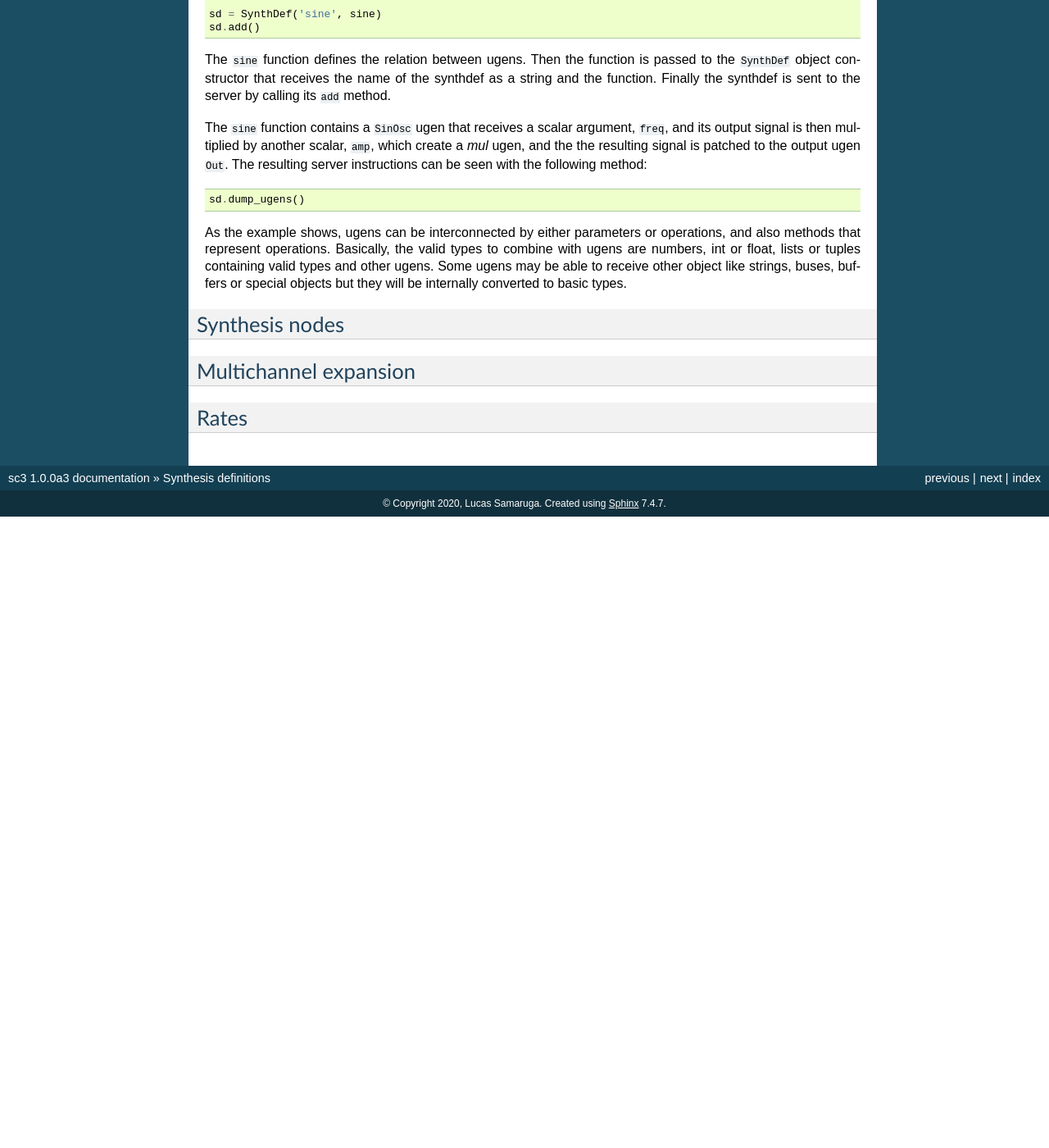
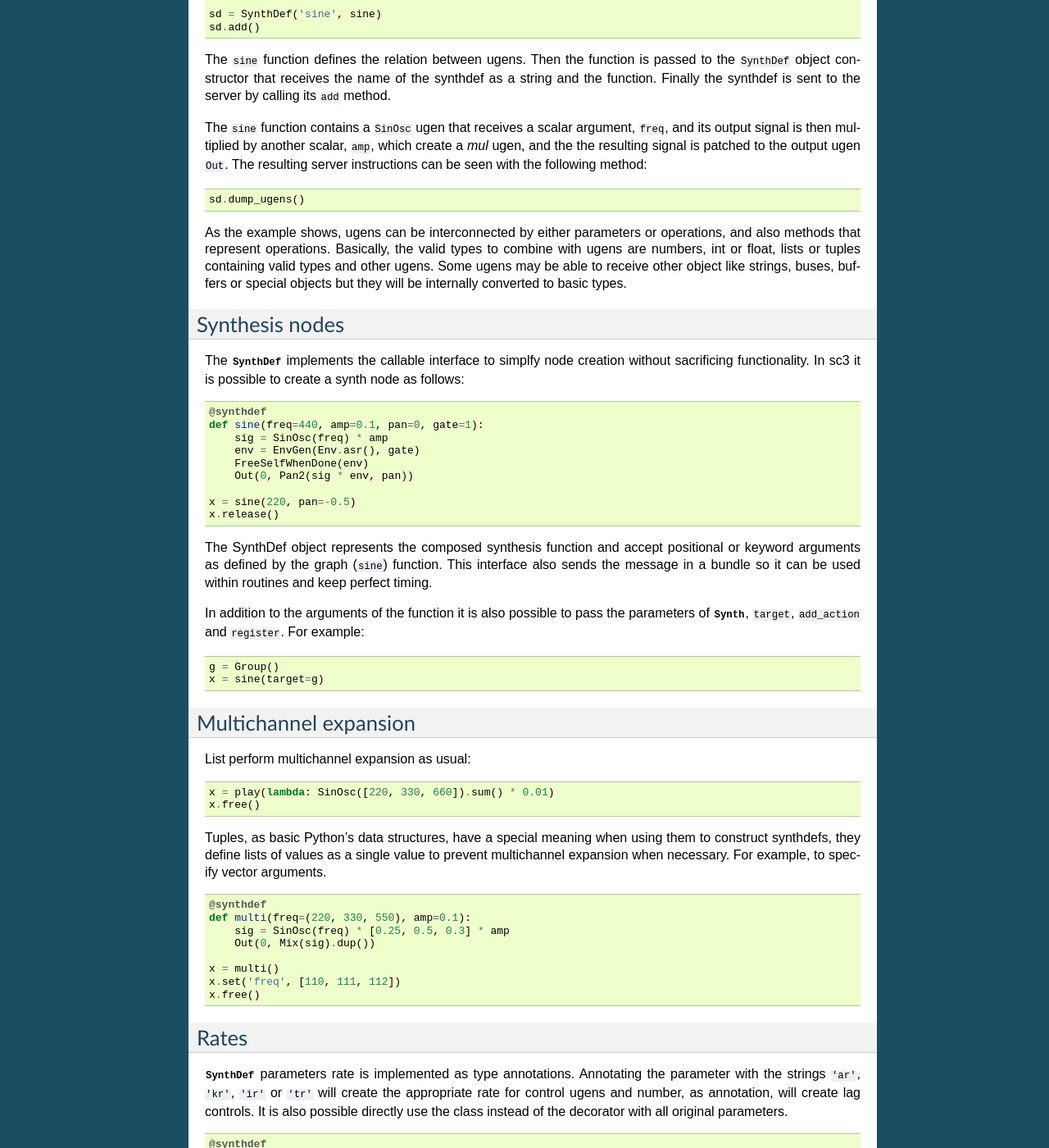
Before and after one commit to smrg-lm/sc3, a Sphinx documentation site: the page built from docs/source/intro/synthdef.rst, in a window 1280 px wide and 1400 px high, scrolled down 651 px. Shown: the whole window at 82% size. Built offline with Sphinx 7.4.7, drawn with Linux system fonts in a browser that asks for light colours; before the commit the page ends 1281 px from its top, so only the background shows below that; some of the changed text lies outside the part shown.

Commit message:
Synth doc

```diff
--- a/docs/source/intro/synthdef.rst
+++ b/docs/source/intro/synthdef.rst
@@ -69,10 +69,96 @@ internally converted to basic types.
 Synthesis nodes
 ---------------
 
+The :class:`SynthDef<sc3.synth.synthdef.SynthDef>` implements the callable
+interface to simplfy node creation without sacrificing functionality. In
+sc3 it is possible to create a synth node as follows:
+
+::
+
+  @synthdef
+  def sine(freq=440, amp=0.1, pan=0, gate=1):
+      sig = SinOsc(freq) * amp
+      env = EnvGen(Env.asr(), gate)
+      FreeSelfWhenDone(env)
+      Out(0, Pan2(sig * env, pan))
+
+  x = sine(220, pan=-0.5)
+  x.release()
+
+The SynthDef object represents the composed synthesis function and accept
+positional or keyword arguments as defined by the graph (``sine``) function.
+This interface also sends the message in a bundle so it can be used within
+routines and keep perfect timing.
+
+In addition to the arguments of the function it is also possible to pass the
+parameters of :class:`Synth<sc3.seq.node.Synth>`, ``target``, ``add_action``
+and ``register``. For example:
+
+::
+
+  g = Group()
+  x = sine(target=g)
+
 
 Multichannel expansion
 ----------------------
 
+List perform multichannel expansion as usual:
+
+::
+
+  x = play(lambda: SinOsc([220, 330, 660]).sum() * 0.01)
+  x.free()
+
+Tuples, as basic Python's data structures, have a special meaning when using
+them to construct synthdefs, they define lists of values as a single value
+to prevent multichannel expansion when necessary. For example, to specify
+vector arguments.
+
+::
+
+  @synthdef
+  def multi(freq=(220, 330, 550), amp=0.1):
+      sig = SinOsc(freq) * [0.25, 0.5, 0.3] * amp
+      Out(0, Mix(sig).dup())
+
+  x = multi()
+  x.set('freq', [110, 111, 112])
+  x.free()
+
 
 Rates
 -----
+
+:class:`SynthDef<sc3.synth.SynthDef>` parameters rate is implemented as type
+annotations. Annotating the parameter with the strings ``'ar'``, ``'kr'``,
+``'ir'`` or ``'tr'`` will create the appropriate rate for control ugens and
+number, as annotation, will create lag controls. It is also possible directly
+use the class instead of the decorator with all original parameters.
+
+::
+
+  @synthdef
+  def sine(out=0, freq=440, amp=0.1, trig:'tr'=1):
+      sig = SinOsc(freq) * amp
+      env = EnvGen(Env.perc(0.02, 2), trig)
+      Out(out, sig * env)
+
+  @synthdef
+  def cheaptrem(sig:'ar'=0, freq:'ir'=4, amp:'kr'=1):
+      sig = In(sig)
+      ctl_pan = SinOsc.kr(freq)
+      ctl_amp = ctl_pan.range(0, 1) * amp
+      Out(0, Pan2(sig * ctl_amp, ctl_pan))
+
+  g = Group()
+  b = AudioBus()
+
+  fx = cheaptrem(b, target=g)
+  x = sine(b, target=g, add_action='head')
+
+  x.set('trig', 1)
+  x.set('trig', 1)
+
+  x.free()
+  fx.free()
```
